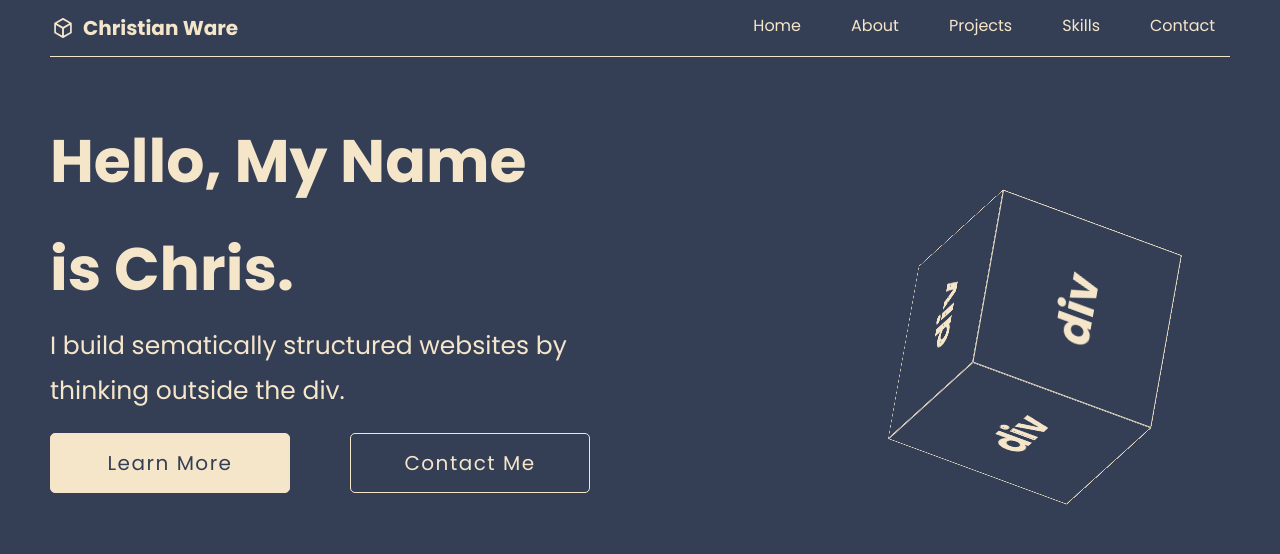
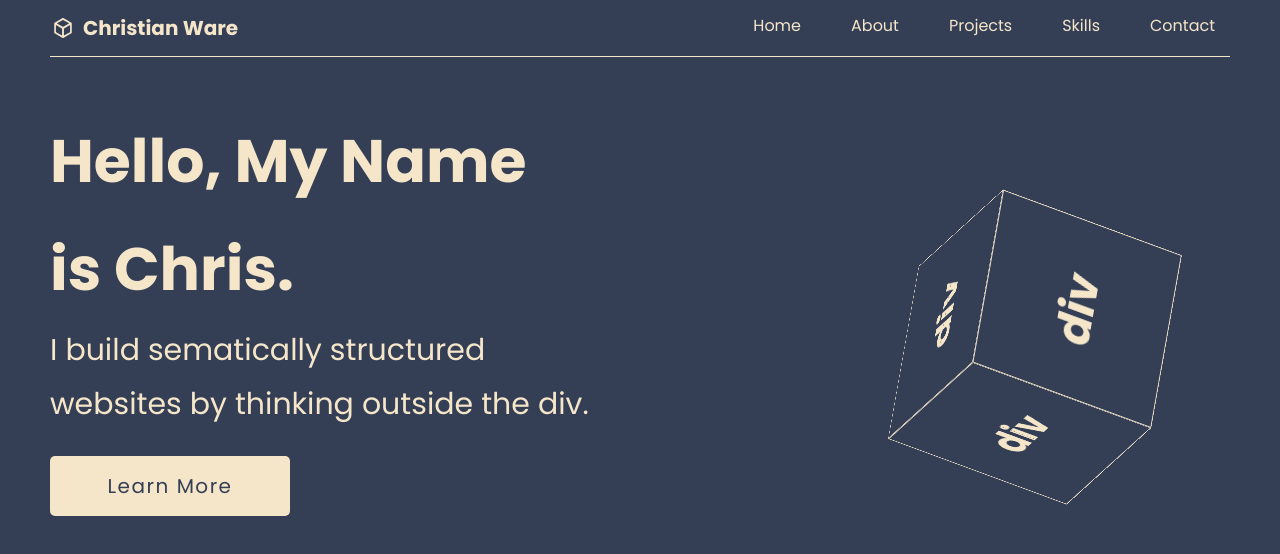
Before and after one commit to ChristianWare/Portland, a Next.js app: page / in a window 1280 px wide. Shown: the top 554 px of the page. Built offline with nearby package versions, Linux system fonts and the light colour scheme.

Commit message:
Global Accent Colors

```diff
--- a/src/components/Hero.js
+++ b/src/components/Hero.js
@@ -18,12 +18,10 @@ function Hero() {
                 </p>
               </div>
               <div className={styles.buttonContainer}>
-                <Link href='/'>
+                <Link href='#about'>
                   <a className={styles.button1}>Learn More</a>
                 </Link>
-                <Link href='/'>
-                  <a className={styles.button2}>Contact Me</a>
-                </Link>
+
               </div>
             </div>
           </div>
--- a/styles/Cube.module.css
+++ b/styles/Cube.module.css
@@ -4,8 +4,8 @@
     position: relative;
     top: 90px;
     padding: 100px;
+    cursor: pointer;
 }
-
 
 .cube {
     position: absolute;
@@ -55,10 +55,18 @@
     transform: rotateY(0deg) translateZ(100px);
 }
 
+.cube .front:hover{
+    background-color: var(--accent1);
+}
+
 .cube .back {
     background-color: var(--dark);
     border: 1px solid var(--light);
     transform: rotateX(180deg) translateZ(100px);
+}
+
+.cube .back:hover {
+    background-color: var(--accent2);
 }
 
 .cube .right {
@@ -67,10 +75,18 @@
     transform: rotateY(90deg) translateZ(100px);
 }
 
+.cube .right:hover {
+    background-color: var(--accent3);
+}
+
 .cube .left {
     background-color: var(--dark);
     border: 1px solid var(--light);
     transform: rotateY(-90deg) translateZ(100px);
+}
+
+.cube .left:hover {
+    background-color: var(--accent1);
 }
 
 .cube .top {
@@ -79,8 +95,16 @@
     transform: rotateX(90deg) translateZ(100px);
 }
 
+.cube .top:hover {
+    background-color: var(--accent2);
+}
+
 .cube .bottom {
     background-color: var(--dark);
     border: 1px solid var(--light);
     transform: rotateX(-90deg) translateZ(100px);
 }
+
+.cube .bottom:hover {
+    background-color: var(--accent3);
+}
--- a/styles/Hero.module.css
+++ b/styles/Hero.module.css
@@ -12,7 +12,7 @@ height: 100vh;
 .heroRight {
     flex: 1;
     display: flex;
-    justify-content: center;
+    justify-content: space-evenly;
 }
  .heroLeftWrapper {
      padding: 50px 50px 50px 0px;
@@ -25,39 +25,30 @@ height: 100vh;
  }
 
  .titleItem p {
-     font-size: 2.5rem;
+     font-size: 3rem;
  }
 
  .buttonContainer {
-     margin-top: 2rem;
+     margin-top: 2.5rem;
      display: flex;
      justify-content: space-between;
  }
 
-.button1, .button2 {
+.button1{
       display: grid;
       height: 60px;
       width: 240px;
-      border: 1px solid var(--light);
       place-items: center;
-      color: var(--light);
+      color: var(--dark);
+      background-color: var(--light);
       font-size: 2rem;
       font-weight: 500;
       letter-spacing: 1.5px;
       border-radius: 5px;
   }
 
-.button1 {
-    color: var(--dark);
-    background-color: var(--light);
-}
-
 .button1:hover {
     color: var(--light);
-    background-color: var(--dark);
+    background-color: var(--accent2);
+    border: 3px solid var(--light);
 }
-
-.button2:hover {
-    color: var(--dark);
-    background-color: var(--light);
-}
--- a/styles/Navbar.module.css
+++ b/styles/Navbar.module.css
@@ -10,6 +10,7 @@
     flex-wrap: wrap;
     padding: 1rem 1.5rem;
 }
+
 
 .navbar .navbarLogo {
     cursor: pointer;
@@ -69,7 +70,7 @@
     bottom: 0;
     width: 0;
     height: 2px;
-    background-color: var(--light);
+    background-color: var(--accent2);
     transition: width 0.25s ease-out;
 }
 
--- a/styles/globals.css
+++ b/styles/globals.css
@@ -3,6 +3,9 @@
 :root {
   --light: #f5e6ca ;
   --dark: #343f56 ;
+  --accent1: #d62828;
+  --accent2: #f77f00;
+  --accent3: #fcbf49;
 }
 
 * {
```
